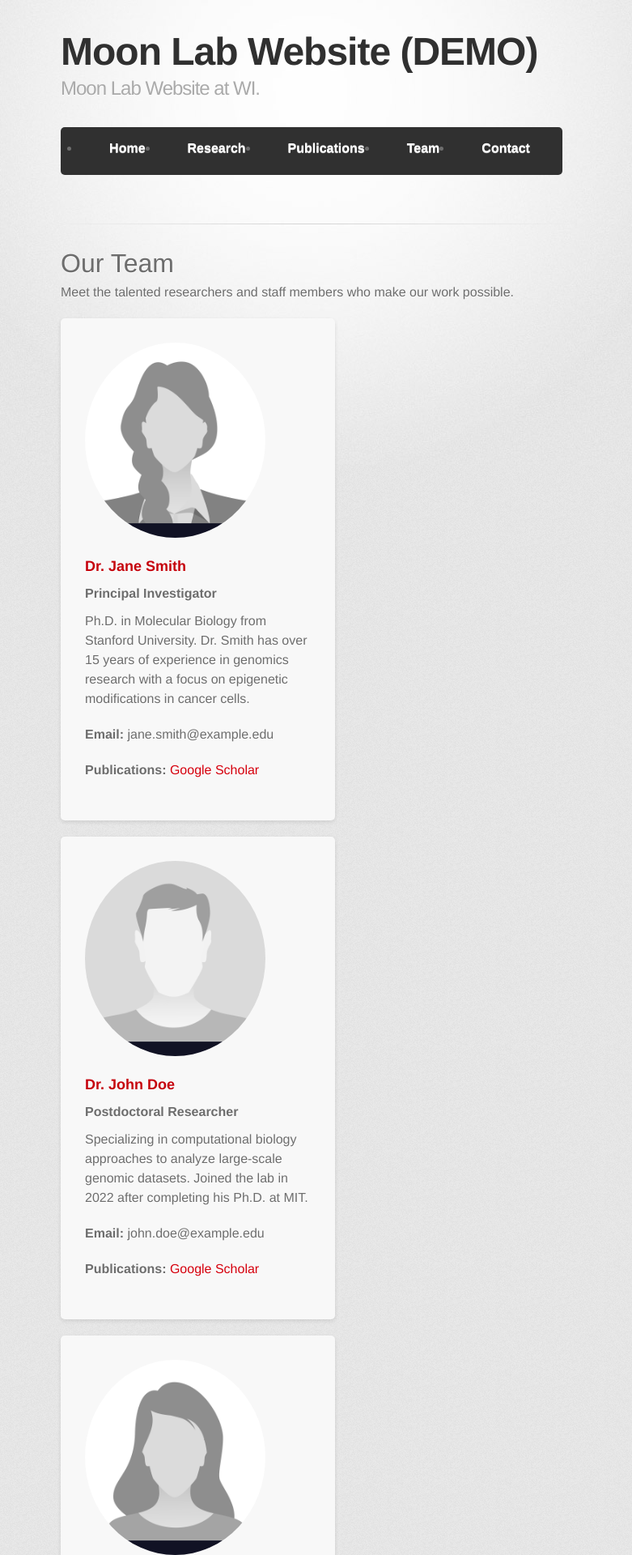
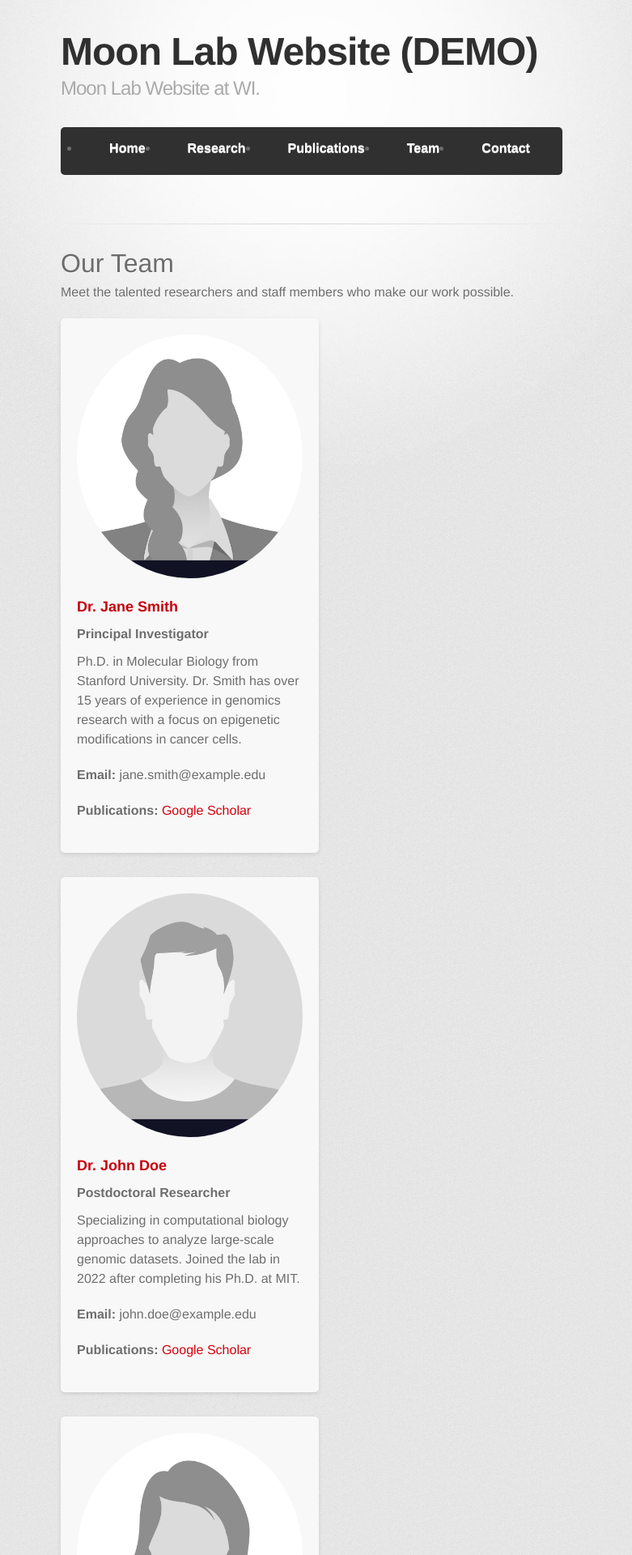
Before and after one commit to dr-andytseng/demolabwebsite, a Jekyll site: the page built from team.md, in a window 1280 px wide. Shown: the top 1920 px of the page at 81% size, without its empty margins (255-1036 px from the left). Built offline with Jekyll 4.4.1, drawn with Linux system fonts in a browser that asks for light colours; some web fonts are replaced.

Commit message:
Update style.scss

```diff
--- a/assets/css/style.scss
+++ b/assets/css/style.scss
@@ -71,16 +71,16 @@
 
 .team-member {
   width: 45%;
-  margin-bottom: 20px;
+  margin-bottom: 30px;
   background-color: #f8f8f8;
   border-radius: 5px;
-  padding: 30px;
+  padding: 20px;
   box-shadow: 0 2px 5px rgba(0,0,0,0.1);
 }
 
 .team-member img {
-  width: 80%;
-  max-width: 100px;
+  width: 100%;
+  max-width: 200px;
   border-radius: 50%;
   margin-bottom: 15px;
 }
```
